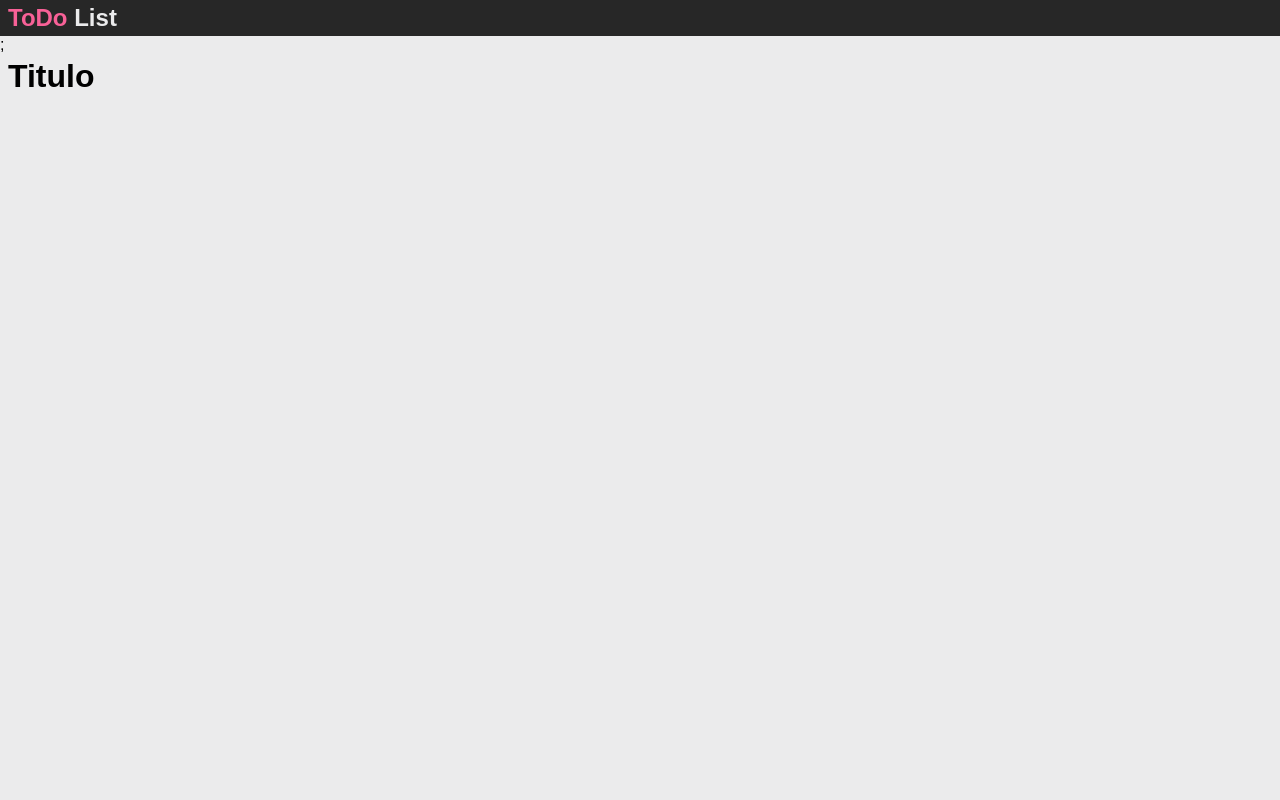
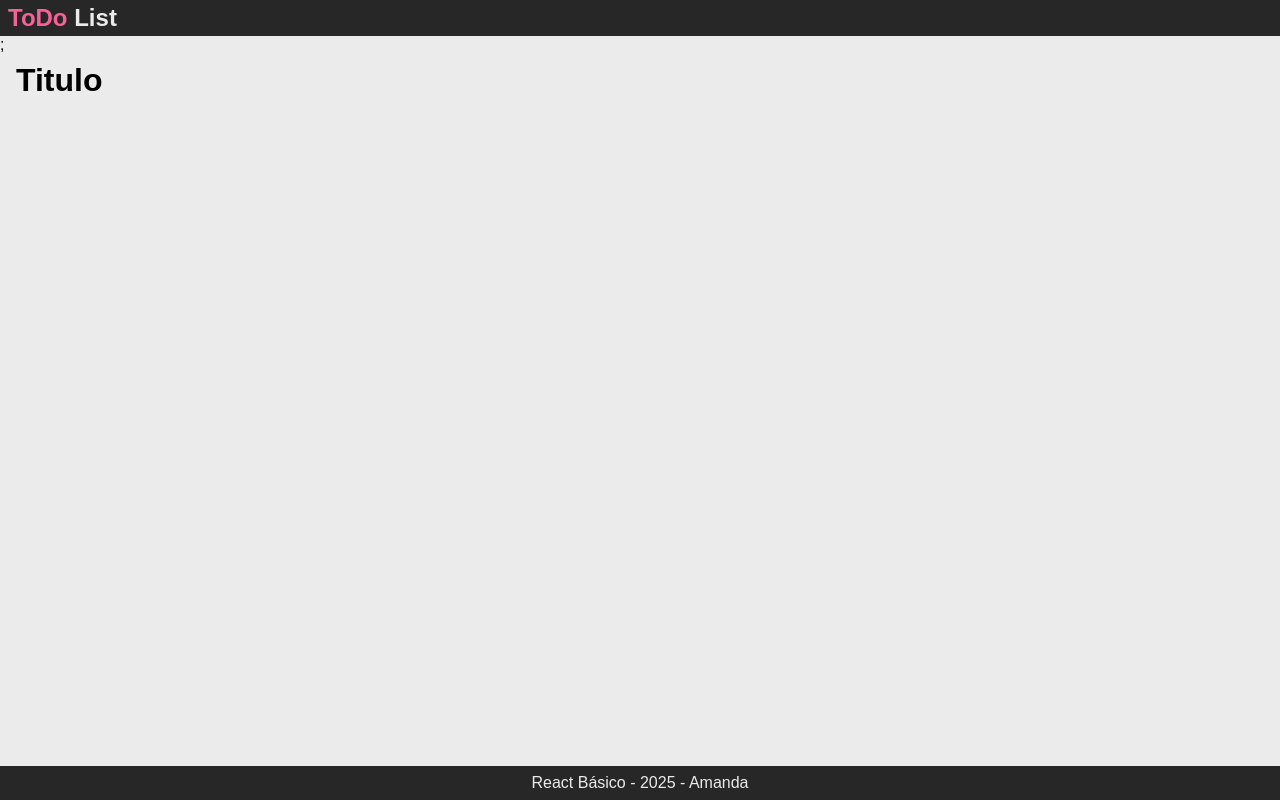
Before and after one commit to Amanda093/ToDo-List-TIC, a React (Vite) app: page / in a window 1280 px wide. Built offline with nearby package versions, Linux system fonts and the light colour scheme.

Commit message:
create component rodape

```diff
--- a/src/App.jsx
+++ b/src/App.jsx
@@ -1,4 +1,4 @@
-import { Cabecalho, Conteudo } from "./components";
+import { Cabecalho, Conteudo, Rodape } from "./components";
 
 import "./App.css";
 
@@ -9,6 +9,7 @@ const App = () => {
       <Conteudo>
         <h1>Titulo</h1>
       </Conteudo>
+      <Rodape criador="Amanda" />
     </>
   );
 };
--- a/src/components/Conteudo/Conteudo.module.css
+++ b/src/components/Conteudo/Conteudo.module.css
@@ -1,3 +1,3 @@
 .Conteudo {
-  padding: 0.25rem 0.5rem;
+  padding: 0.5rem 1rem 2.5rem;
 }
--- /dev/null
+++ b/src/components/Rodape/Rodape.jsx
@@ -0,0 +1,14 @@
+import style from "./Rodape.module.css";
+
+const Rodape = (props) => {
+  const anoAtual = new Date().getFullYear();
+  const { criador } = props;
+
+  return (
+    <div className={style.Rodape}>
+      React Básico - {anoAtual} - {criador}
+    </div>
+  );
+};
+
+export { Rodape };
--- /dev/null
+++ b/src/components/Rodape/Rodape.module.css
@@ -0,0 +1,11 @@
+.Rodape {
+  background: var(--preto);
+  padding: 0.5rem 1rem;
+  color: var(--cinza);
+  text-align: center;
+
+  position: absolute;
+  width: 100%;
+  bottom: 0;
+  left: 0;
+}
--- /dev/null
+++ b/src/components/Rodape/index.js
@@ -0,0 +1 @@
+export * from "./Rodape";
--- a/src/components/index.js
+++ b/src/components/index.js
@@ -1,2 +1,3 @@
 export * from "./Cabecalho";
 export * from "./Conteudo";
+export * from "./Rodape";
```
